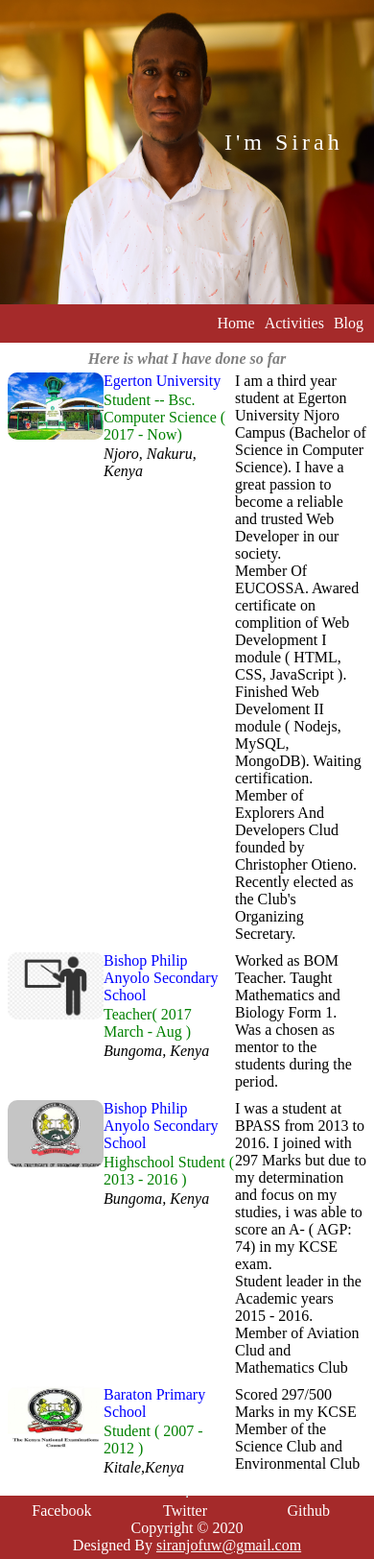
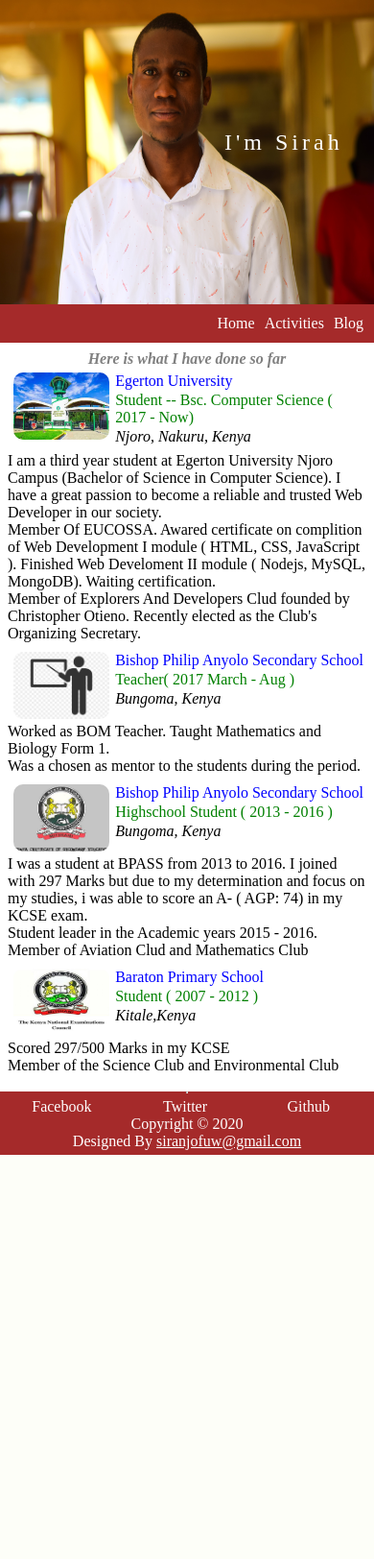
Before and after one commit to Wachiye/personal-blog, a PHP site: page /blog/activities.php in a window 390 px wide. Shown: the whole page at 96% size. After the commit the page ends 1203 px from the top, so only its background shows below. Run offline with PHP 8.4, Linux system fonts and the light colour scheme.

Commit message:
Update style.css

```diff
--- a/static/css/style.css
+++ b/static/css/style.css
@@ -235,9 +235,18 @@
 .bio-brief{
 display: none;
 }
-	.activity {
-display:flex;
+	.activity .image, .activity .company-details{
+float: left;
+
 }
+.activity .company-details{
+width: 70%;
+}
+.activity .duty{
+width: 100%;
+clear: both;
+}
+
 .moment{
 		width: 100%;
 	}
```
